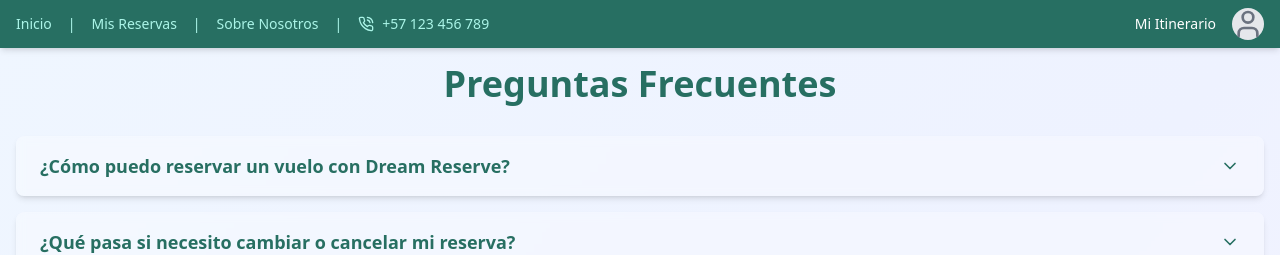
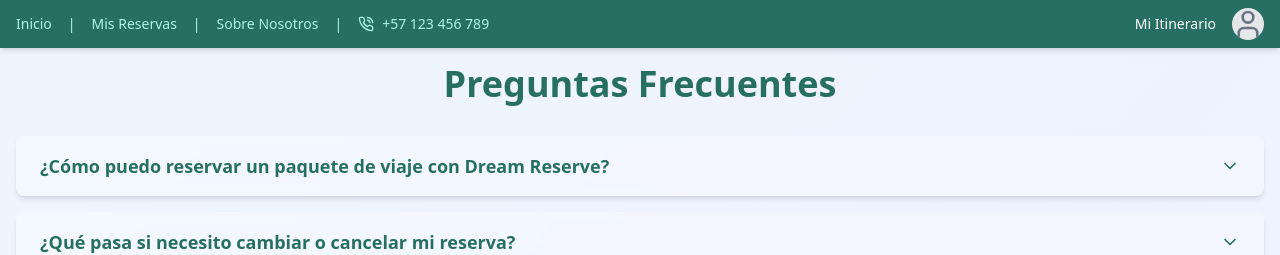
Before and after one commit to carobte/Dream-Reserve-Front, a React (Vite) app: page /frequent-questions in a window 1280 px wide. Shown: the top 255 px of the page. Built offline with nearby package versions, Linux system fonts and the light colour scheme.

Commit message:
fix: info questions dream reserve

```diff
--- a/src/pages/FrequentQuestions.jsx
+++ b/src/pages/FrequentQuestions.jsx
@@ -5,8 +5,8 @@ import Footer from '../layout/Footer';
 
 const faqs = [
   {
-    question: "¿Cómo puedo reservar un vuelo con Dream Reserve?",
-    answer: "Reservar un vuelo con Dream Reserve es fácil. Simplemente visita nuestra página principal, introduce tus detalles de viaje en el buscador, selecciona tu vuelo preferido y sigue los pasos para completar tu reserva. También puedes contactar con nuestro equipo de atención al cliente para asistencia personalizada."
+    question: "¿Cómo puedo reservar un paquete de viaje con Dream Reserve?",
+    answer: "Reservar un paqute de viaje con Dream Reserve es súper fácil. Simplemente visita nuestra página principal, introduce los detalles del plan que quieras realizar dentro de la barra del buscador, selecciona el lugar donde te encuentras, al igual que la fecha en la que quieres viajar y hasta cuando vas a viajar y por último, la cantidad de personas con las que realizaras el viaje. Le das clic en la lupa y seleccionas tu hotel, habitación y alimentación de preferencia, luego le das clic en reservas y la página te mostrará los tipos de vuelvos que ofrecemos en Dream Reserve, escoge con el que más te acomodes. Por ultimo, reserva "
   },
   {
     question: "¿Qué pasa si necesito cambiar o cancelar mi reserva?",
```
